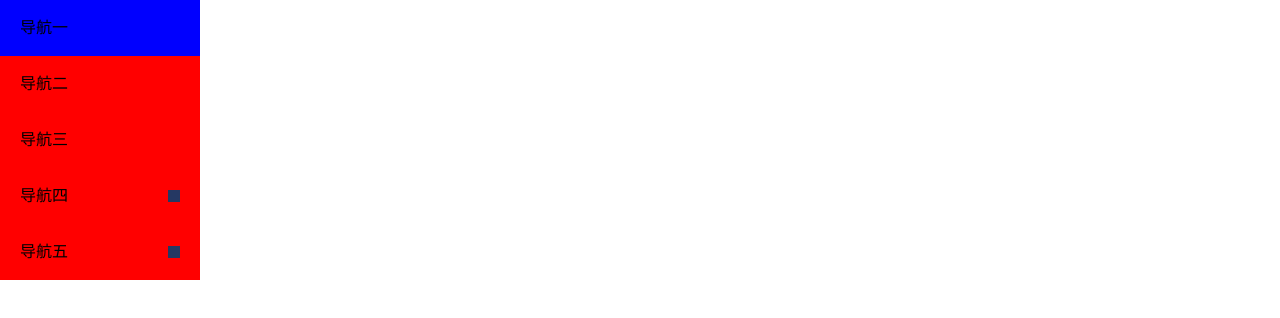
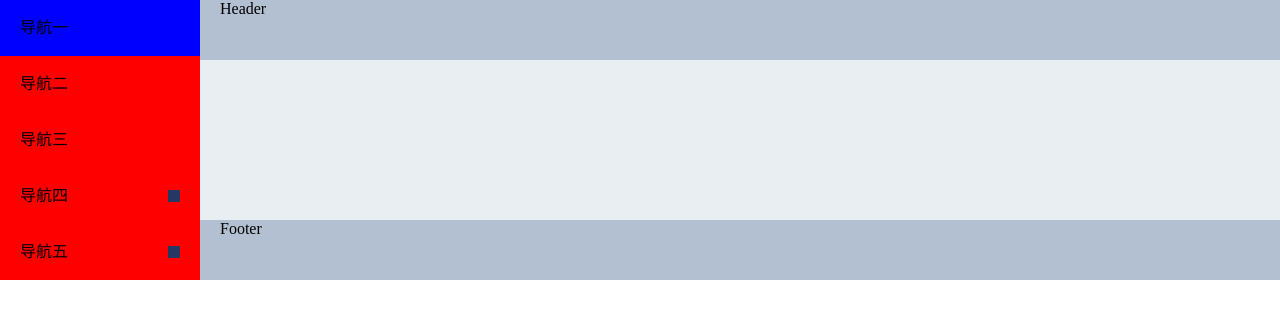
Before and after one commit to AChineseboy/vue3-admin, a Vue app: page / in a window 1280 px wide. Shown: the top 318 px of the page. Built offline with nearby package versions, Linux system fonts and the light colour scheme.

Commit message:
feat: add layout container

```diff
--- /dev/null
+++ b/src/components/Aside/index.vue
@@ -0,0 +1,15 @@
+<template>
+  <aside class="zm-aside">
+    <slot></slot>
+  </aside>
+</template>
+<script>
+export default {
+  name: 'ZmAside',
+};
+</script>
+<style lang="less">
+.zm-aside{
+  width: 200px;
+}
+</style>
--- /dev/null
+++ b/src/components/Container/index.vue
@@ -0,0 +1,23 @@
+<template>
+  <section class="zm-container" :style="{flexDirection: isRow? 'row':'column'}">
+    <slot></slot>
+  </section>
+</template>
+<script>
+export default {
+  name: 'ZmContainer',
+  setup(props, { slots }) {
+    const isRow = slots.default().some((item) => item.type.name === 'ZmAside');
+    return {
+      isRow,
+    };
+  },
+};
+</script>
+<style lang="less">
+.zm-container {
+  display: flex;
+  flex: 1;
+  flex-direction: column;
+}
+</style>
--- /dev/null
+++ b/src/components/Footer/index.vue
@@ -0,0 +1,16 @@
+<template>
+  <footer class="zm-footer">
+    <slot></slot>
+  </footer>
+</template>
+<script>
+export default {
+  name: 'ZmFooter',
+};
+</script>
+<style lang="less">
+.zm-footer {
+  height: 60px;
+  padding: 0 20px;
+}
+</style>
--- /dev/null
+++ b/src/components/Header/index.vue
@@ -0,0 +1,16 @@
+<template>
+  <header class="zm-header">
+    <slot></slot>
+  </header>
+</template>
+<script>
+export default {
+  name: 'ZmHeader',
+};
+</script>
+<style lang="less">
+.zm-header {
+  height: 60px;
+  padding: 0 20px;
+}
+</style>
--- /dev/null
+++ b/src/components/Main/index.vue
@@ -0,0 +1,16 @@
+<template>
+  <main class="zm-main">
+    <slot></slot>
+  </main>
+</template>
+<script>
+export default {
+  name: 'ZmMain',
+};
+</script>
+<style lang="less">
+.zm-main {
+  padding: 20px;
+  flex: 1;
+}
+</style>
--- a/src/layout/index.vue
+++ b/src/layout/index.vue
@@ -1,17 +1,46 @@
 <template>
-  <section class="wrapper">
-    <app-menu></app-menu>
-    <div class="container">
-      <router-view />
-    </div>
-  </section>
+  <zm-container>
+    <zm-aside>
+      <app-menu></app-menu>
+    </zm-aside>
+    <zm-container>
+      <zm-header>Header</zm-header>
+      <zm-main>
+        <router-view></router-view>
+      </zm-main>
+      <zm-footer>Footer</zm-footer>
+    </zm-container>
+  </zm-container>
 </template>
 <script>
+import ZmContainer from '@/components/Container/index.vue';
+import ZmHeader from '@/components/Header/index.vue';
+import ZmMain from '@/components/Main/index.vue';
+import ZmFooter from '@/components/Footer/index.vue';
+import ZmAside from '@/components/Aside/index.vue';
 import AppMenu from './components/AppMenu.vue';
 
 export default {
   components: {
     AppMenu,
+    ZmContainer,
+    ZmHeader,
+    ZmMain,
+    ZmFooter,
+    ZmAside,
   },
 };
 </script>
+<style>
+.zm-header,
+.zm-footer {
+  background-color: #b3c0d1;
+}
+.zm-main {
+  background-color: #e9eef3;
+}
+
+.zm-aside {
+  background-color: #d3dce6;
+}
+</style>
```
